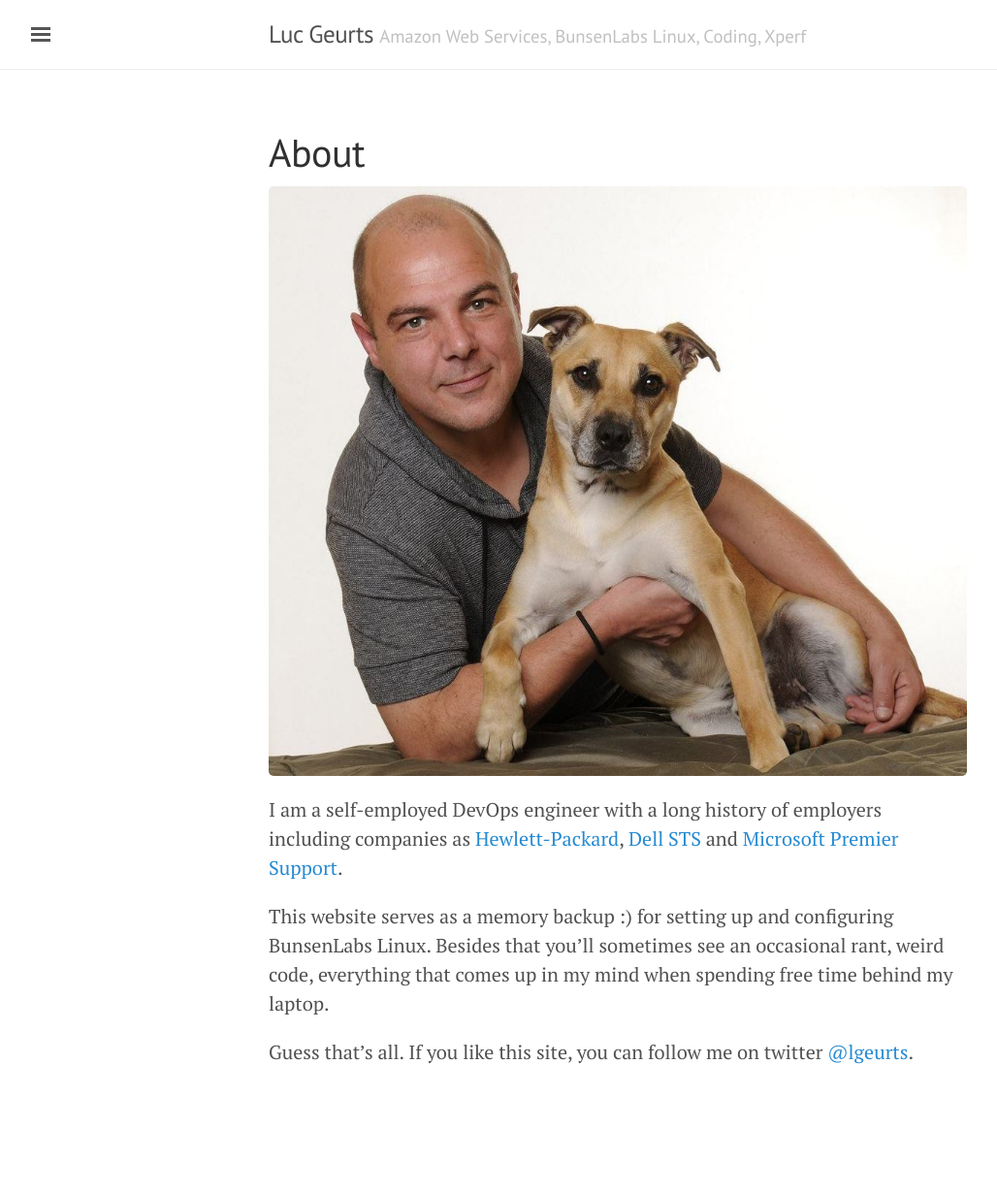
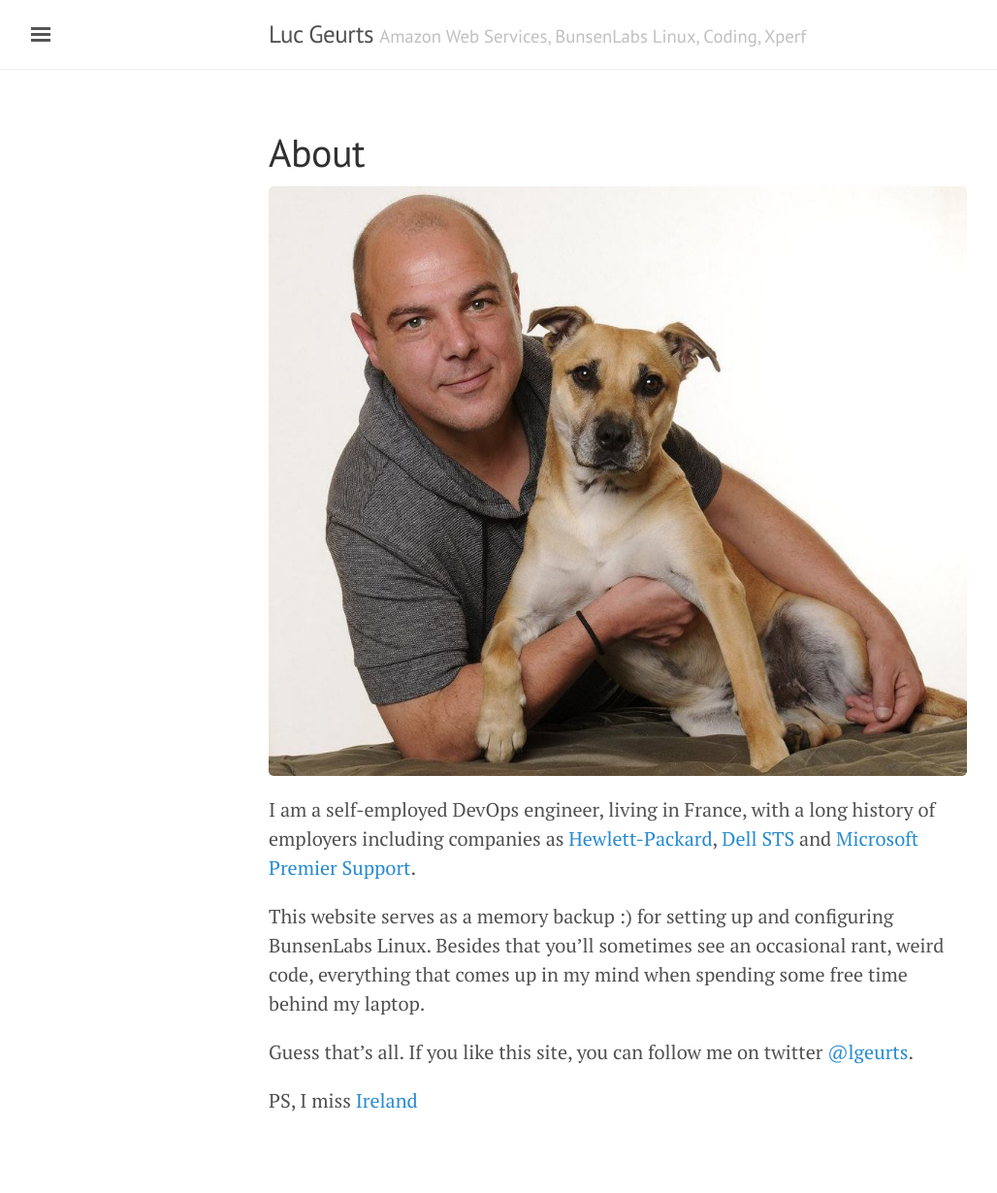
Before and after one commit to lgeurts/lgeurts.github.io, a Jekyll site: the page built from about.md, in a window 1280 px wide. Shown: the whole page at 97% size, without its empty margins (3-1031 px from the left). Built offline with Jekyll 4.4.1, drawn with Linux system fonts in a browser that asks for light colours; before the commit the page ends 1180 px from its top, so only the background shows below that.

Commit message:
Update about.md

```diff
--- a/about.md
+++ b/about.md
@@ -5,8 +5,10 @@ title: About
 
 ![Here I am with my dog Tigger.](/assets/portrait.jpg)
 
-I am a self-employed DevOps engineer with a long history of employers including companies as [Hewlett-Packard](http://https://www.hpe.com/ie/en/home.html), [Dell STS](http://www.dell.com/learn/us/en/04/premier?c=us&l=en) and [Microsoft Premier Support](https://support.microsoft.com/en-us/premier).
+I am a self-employed DevOps engineer, living in France,  with a long history of employers including companies as [Hewlett-Packard](http://https://www.hpe.com/ie/en/home.html), [Dell STS](http://www.dell.com/learn/us/en/04/premier?c=us&l=en) and [Microsoft Premier Support](https://support.microsoft.com/en-us/premier).
 
-This website serves as a memory backup :) for setting up and configuring BunsenLabs Linux. Besides that you'll sometimes see an occasional rant, weird code, everything that comes up in my mind when spending free time behind my laptop.
+This website serves as a memory backup :) for setting up and configuring BunsenLabs Linux. Besides that you'll sometimes see an occasional rant, weird code, everything that comes up in my mind when spending some free time behind my laptop.
 
 Guess that's all. If you like this site, you can follow me on twitter [@lgeurts](https://twitter.com/lgeurts).
+
+PS, I miss [Ireland](https://www.youtube.com/watch?v=LV5QYfpKvEE)
```
